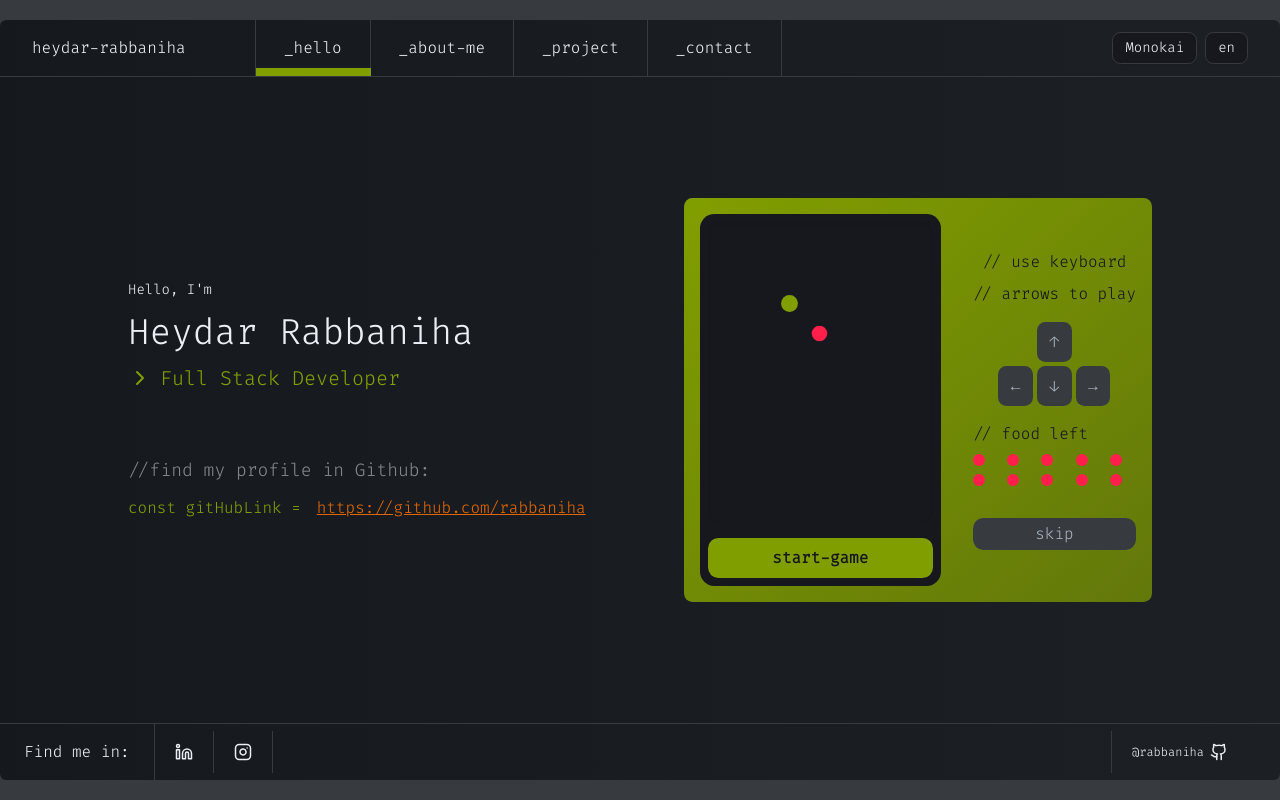
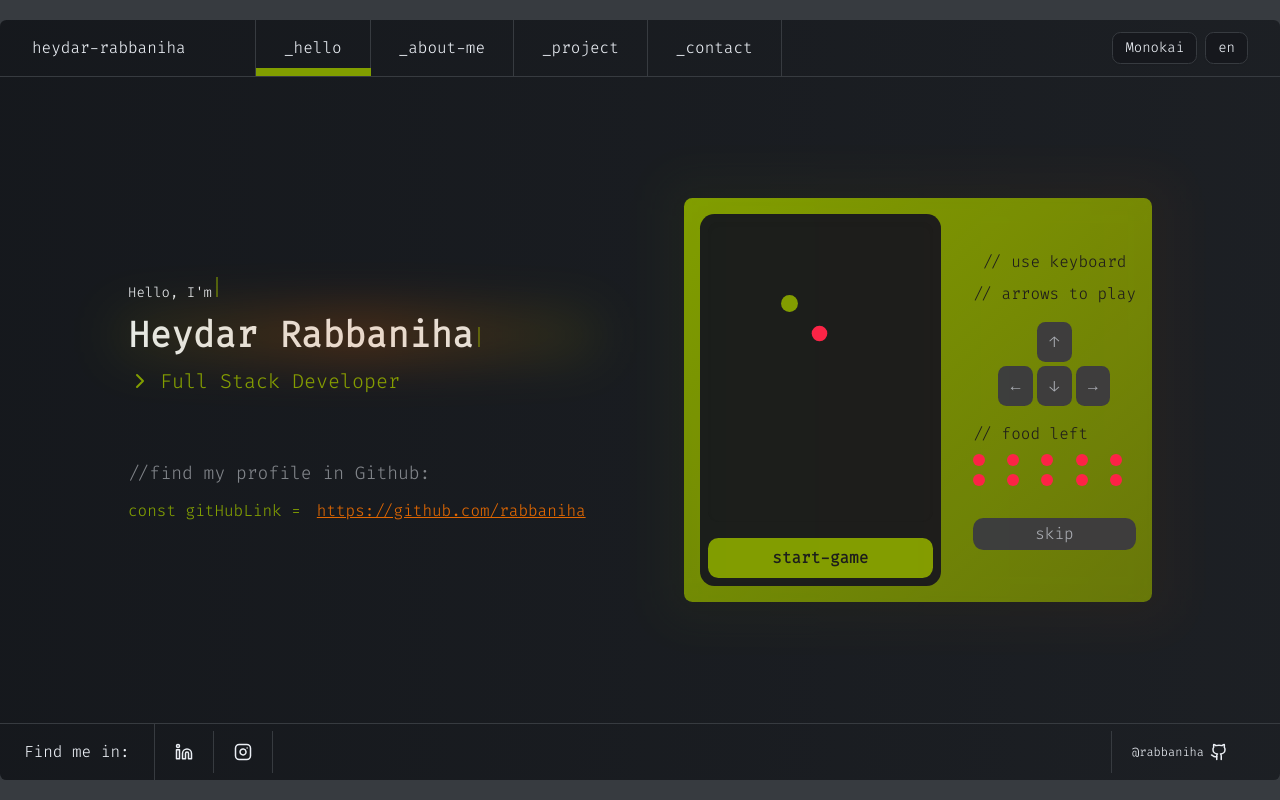
Before and after one commit to rabbaniha/vscode-portfolio, a Next.js app: page /en in a window 1280 px wide. Built offline with nearby package versions, Linux system fonts and the light colour scheme.

Commit message:
style(home page) add few animation and gradiant bg to home page elements

```diff
--- a/src/app/[locale]/page.tsx
+++ b/src/app/[locale]/page.tsx
@@ -1,41 +1,277 @@
+"use client";
 import SnakeGame from "@/components/home/SnakeGame";
-import Header from "@/components/layout/Header";
 import { Link } from "@/i18n/navigation";
 import { ChevronRight } from "lucide-react";
 import { useTranslations } from "next-intl";
+import { easeInOut, easeOut, motion } from "framer-motion";
+import { useState, useEffect } from "react";
+
+// انیمیشن تایپینگ سفارشی
+const TypewriterText = ({ text, delay = 0, speed = 50 }) => {
+  const [displayedText, setDisplayedText] = useState("");
+  const [currentIndex, setCurrentIndex] = useState(0);
+
+  useEffect(() => {
+    const timer = setTimeout(
+      () => {
+        if (currentIndex < text.length) {
+          setDisplayedText(text.slice(0, currentIndex + 1));
+          setCurrentIndex(currentIndex + 1);
+        }
+      },
+      currentIndex === 0 ? delay : speed
+    );
+
+    return () => clearTimeout(timer);
+  }, [currentIndex, text, delay, speed]);
+
+  return (
+    <span className="relative">
+      {displayedText}
+      {currentIndex <= text.length && (
+        <motion.span
+          className="inline-block w-0.5 h-5 bg-primary ml-1"
+          animate={{ opacity: [1, 0] }}
+          transition={{ duration: 0.8, repeat: Infinity, ease: "easeInOut" }}
+        />
+      )}
+    </span>
+  );
+};
+
+// انیمیشن‌های متنوع برای ورود
+const containerVariants = {
+  hidden: { opacity: 0 },
+  visible: {
+    opacity: 1,
+    transition: {
+      staggerChildren: 0.3,
+      delayChildren: 0.2,
+    },
+  },
+};
+
+const itemVariants = {
+  hidden: {
+    opacity: 0,
+    y: 30,
+    scale: 0.9,
+  },
+  visible: {
+    opacity: 1,
+    y: 0,
+    scale: 1,
+    transition: {
+      duration: 0.6,
+      ease: easeOut,
+    },
+  },
+};
+
+const titleVariants = {
+  hidden: { opacity: 0, y: 20 },
+  visible: {
+    opacity: 1,
+    y: 0,
+    transition: {
+      duration: 0.8,
+      ease: easeOut,
+      delay: 1.2, // شروع بعد از greeting
+    },
+  },
+};
+
+const chevronVariants = {
+  hidden: { opacity: 0, x: -10 },
+  visible: {
+    opacity: 1,
+    x: 0,
+    transition: {
+      duration: 0.5,
+      delay: 2.5,
+    },
+  },
+  hover: {
+    x: 5,
+    transition: {
+      duration: 0.2,
+    },
+  },
+};
+
+const ctaVariants = {
+  hidden: { opacity: 0, y: 20 },
+  visible: {
+    opacity: 1,
+    y: 0,
+    transition: {
+      duration: 0.6,
+      delay: 3,
+    },
+  },
+};
+
+const snakeGameVariants = {
+  hidden: {
+    opacity: 0,
+    scale: 0.8,
+    rotate: -5,
+  },
+  visible: {
+    opacity: 1,
+    scale: 1,
+    rotate: 0,
+    transition: {
+      duration: 0.8,
+      delay: 1.5,
+      ease: easeOut,
+    },
+  },
+};
 
 export default function HomePage() {
   const t = useTranslations("home.hero");
+
   return (
-    <div className=" w-[90%] max-w-5xl mx-auto h-full flex items-center justify-between ">
+    <motion.div
+      className="w-[90%] max-w-5xl mx-auto h-full flex items-center justify-between"
+      variants={containerVariants}
+      initial="hidden"
+      animate="visible"
+    >
       <div className="space-y-16">
-        <div className=" space-y-3">
-          <p className=" text-sm ">{t("greeting")}</p>
-          <h1 className=" text-wrap text-4xl">{t("name")}</h1>
-          <p className=" text-lg lg:text-xl text-primary flex items-center gap-2">
-            <ChevronRight />
+        {/* بخش اصلی */}
+        <div className="space-y-3">
+          {/* Greeting با انیمیشن fade up */}
+          <motion.p className="text-sm" variants={itemVariants}>
+            <TypewriterText text={t("greeting")} delay={500} speed={80} />
+          </motion.p>
+          {/* نام با انیمیشن تایپینگ */}
+          <motion.div className="relative">
+            <motion.h1
+              className="text-wrap text-4xl font-bold z-50"
+              variants={titleVariants}
+            >
+              <TypewriterText text={t("name")} delay={1200} speed={100} />
+            </motion.h1>
+
+            {/* افکت نورپردازی پشت متن */}
+            <motion.div
+              className="absolute inset-0 bg-gradient-to-r from-primary/20 via-accent/50 to-primary/20 blur-xl z-50"
+              animate={{
+                opacity: [0.4, 0.8, 0.4],
+                scale: [1, 1.1, 1],
+              }}
+              transition={{
+                duration: 3,
+                repeat: Infinity,
+                ease: easeInOut,
+              }}
+            />
+
+            {/* حلقه نوری */}
+            <motion.div
+              className="absolute -inset-8 bg-gradient-to-r from-primary/10 via-accent/20 to-primary/10 rounded-full blur-2xl -z-20"
+              animate={{
+                rotate: [0, 360],
+                scale: [0.8, 1.2, 0.8],
+              }}
+              transition={{
+                duration: 8,
+                repeat: Infinity,
+                ease: "linear",
+              }}
+            />
+          </motion.div>
+          {/* عنوان با انیمیشن chevron */}
+          <motion.p
+            className="text-lg lg:text-xl text-primary flex items-center gap-2 cursor-pointer"
+            variants={itemVariants}
+            whileHover="hover"
+          >
+            <motion.span variants={chevronVariants}>
+              <ChevronRight className="transition-transform" />
+            </motion.span>
+            <motion.span
+              initial={{ opacity: 0 }}
+              animate={{ opacity: 1 }}
+              transition={{ delay: 2.5, duration: 0.5 }}
+            >
               {t("title")}
-          </p>
+            </motion.span>
+          </motion.p>
         </div>
-        <div className=" space-y-3">
-          <p className=" text-foreground/50 text-sm md:text-lg">
+
+        {/* بخش CTA */}
+        <motion.div className="space-y-3" variants={ctaVariants}>
+          <motion.p
+            className="text-foreground/50 text-sm md:text-lg"
+            whileHover={{
+              color: "rgb(var(--foreground))",
+              transition: { duration: 0.2 },
+            }}
+          >
             //{t("cta.title")}
-          </p>
-          <div className=" flex md:items-center flex-col md:flex-row gap-2  md:gap-4">
-            <span className=" text-primary">{t("cta.sub-title")}</span>
+          </motion.p>
+
+          <div className="flex md:items-center flex-col md:flex-row gap-2 md:gap-4">
+            <motion.span
+              className="text-primary"
+              whileHover={{
+                scale: 1.05,
+                transition: { duration: 0.2 },
+              }}
+            >
+              {t("cta.sub-title")}
+            </motion.span>
+
+            <motion.div whileHover={{ scale: 1.05 }} whileTap={{ scale: 0.95 }}>
               <Link
                 target="/blank"
-              className=" underline text-accent"
+                className="underline text-accent hover:text-accent/80 transition-colors duration-200 relative group"
                 href={"https://github.com/rabbaniha"}
               >
                 {t("cta.link")}
+                <motion.span
+                  className="absolute -bottom-1 left-0 w-0 h-0.5 bg-accent group-hover:w-full transition-all duration-300"
+                  whileHover={{ width: "100%" }}
+                />
               </Link>
+            </motion.div>
           </div>
+        </motion.div>
       </div>
-      </div>
-      <div className=" hidden lg:block">
+
+      {/* Snake Game با انیمیشن */}
+      <motion.div
+        className="hidden lg:block"
+        variants={snakeGameVariants}
+        whileHover="hover"
+      >
+        <motion.div
+          className="relative"
+          whileHover={{
+            boxShadow: "0 20px 40px rgba(0,0,0,0.1)",
+            transition: { duration: 0.3 },
+          }}
+        >
           <SnakeGame />
-      </div>
-    </div>
+
+          {/* افکت glow */}
+          <motion.div
+            className="absolute -inset-4 bg-gradient-to-r from-primary/10 to-accent/10 rounded-lg blur-xl z-50"
+            animate={{
+              opacity: [0.3, 0.6, 0.3],
+              scale: [1, 1.05, 1],
+            }}
+            transition={{
+              duration: 3,
+              repeat: Infinity,
+              ease: easeInOut,
+            }}
+          />
+        </motion.div>
+      </motion.div>
+    </motion.div>
   );
 }
```
Lines whose indentation alone changed are shown as unchanged.
